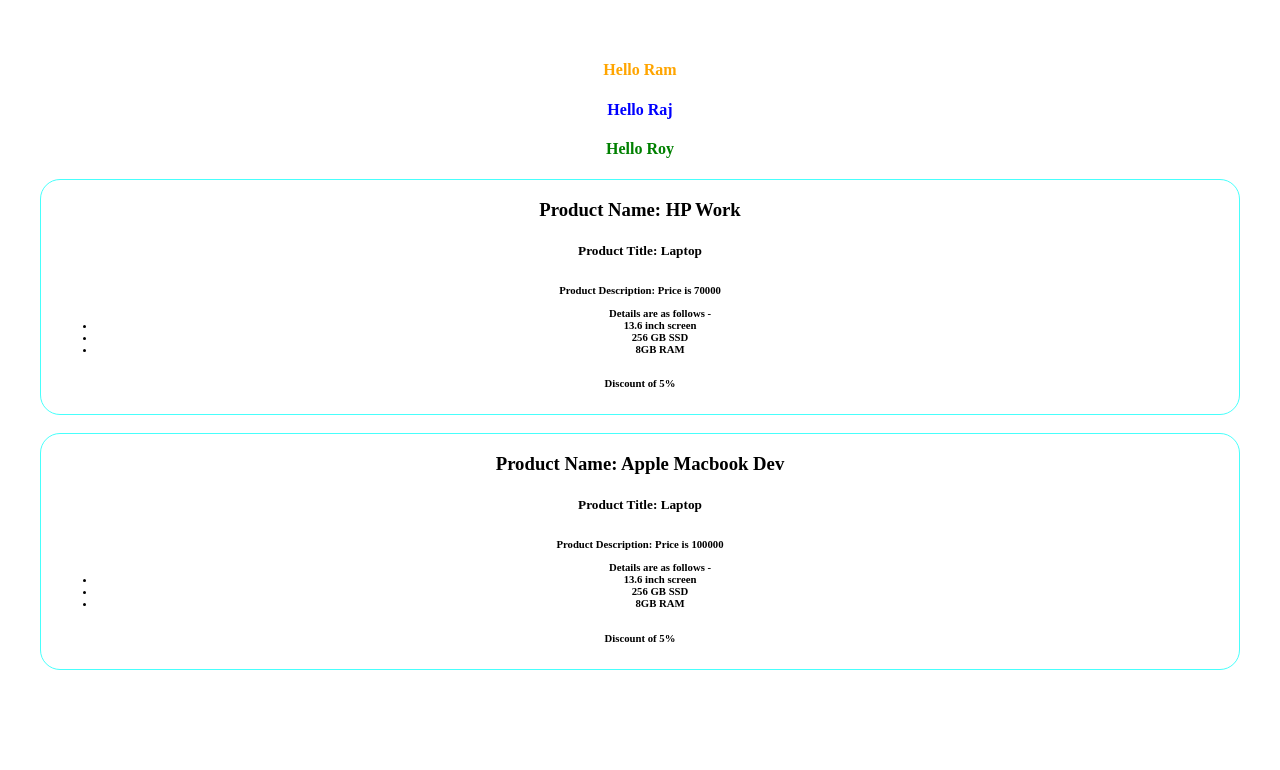
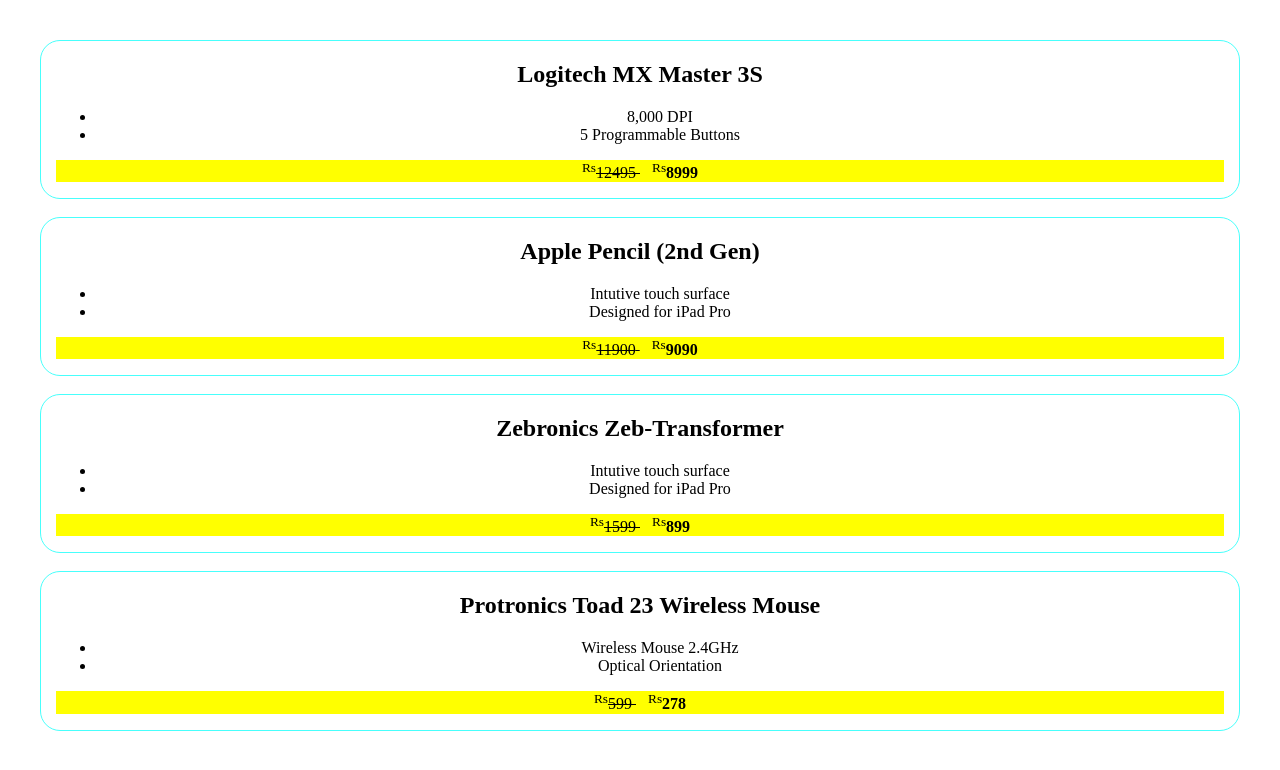
Before and after one commit to DGSudheer/react, a React (Vite) app in the folder vite-project/: page / in a window 1280 px wide. Shown: the top 770 px of the page. Built offline with nearby package versions, Linux system fonts and the light colour scheme.

Commit message:
temp commit

```diff
--- a/vite-project/src/App.jsx
+++ b/vite-project/src/App.jsx
@@ -1,22 +1,16 @@
 import './App.css'
-import { Title } from './Title.jsx'
 import ProductList from './ProductList.jsx'
 import NameList from './NameList.jsx'
-
-function Description(){
-  return <p>This is to announce that I'm lazy!</p>
-}
+import Title from './Title.jsx'
+import Description from './Description.jsx'
+import Price from './Price.jsx'
 
 function App() {
   return (
-    // <div>
-    //   <Description />
-    //   <h1>Apple!</h1>
-    //   <Title />
-    // </div>
     <>
-      <NameList />
       <ProductList />
+      {/* <NameList />
+      <ProductList /> */}
     </>
   );
 }
--- /dev/null
+++ b/vite-project/src/Description.jsx
@@ -0,0 +1,11 @@
+function Description({details}){
+    return(
+        <div className="Description">
+            <ul>
+                { details.map( (x) => <li>{x}</li> ) }
+            </ul>
+        </div>
+    )
+}
+
+export default Description
--- /dev/null
+++ b/vite-project/src/Price.jsx
@@ -0,0 +1,12 @@
+function Price({oldPrice, currentPrice}){
+    let styles = {
+        backgroundColor : 'yellow'
+    };
+    return(
+        <div className="Price" style={styles}>
+            <p><sup>Rs</sup><s>{oldPrice} </s> &ensp; <sup>Rs</sup><b>{currentPrice}</b></p>
+        </div>
+    )
+}
+
+export default Price
--- /dev/null
+++ b/vite-project/src/ProductList.css
@@ -0,0 +1,6 @@
+.Product{
+    border: 1.5px solid rgb(72, 255, 252);
+    border-radius: 20px;
+    margin-bottom: 18px;
+    padding: 0 15px 0 15px;
+}
--- a/vite-project/src/ProductList.jsx
+++ b/vite-project/src/ProductList.jsx
@@ -1,11 +1,37 @@
-import Product from "./Product.jsx"
+import Title from "./Title.jsx";
+import Description from "./Description.jsx";
+import Price from "./Price.jsx";
+import './Product.css'
+//import Product from "./Product.jsx"
 
 function ProductList(){
-    let details = ["13.6 inch screen", "256 GB SSD", "8GB RAM"];
+    const f1 = ["8,000 DPI", "5 Programmable Buttons"];
+    const f2 = ["Intutive touch surface", "Designed for iPad Pro"];
+    const f3 = ["Wireless Mouse 2.4GHz", "Optical Orientation"];
     return(
         <>
-            <Product title="Laptop" name="HP Work" price={70000} features={details}/>
-            <Product title="Laptop" name="Apple Macbook Dev" price={100000} features={details}/>
+            {/* <Product title="Laptop" name="HP Work" price={70000} features={details}/>
+            <Product title="Laptop" name="Apple Macbook Dev" price={100000} features={details}/> */}
+            <div className="Product">
+                <Title title="Logitech MX Master 3S"/>
+                <Description details={f1}/>
+                <Price oldPrice={12495} currentPrice={8999}/>
+            </div>
+            <div className="Product">
+                <Title title="Apple Pencil (2nd Gen)"/>
+                <Description details={f2}/>
+                <Price oldPrice={11900} currentPrice={9090}/>
+            </div>
+            <div className="Product">
+                <Title title="Zebronics Zeb-Transformer"/>
+                <Description details={f2}/>
+                <Price oldPrice={1599} currentPrice={899}/>
+            </div>
+            <div className="Product">
+                <Title title="Protronics Toad 23 Wireless Mouse"/>
+                <Description details={f3}/>
+                <Price oldPrice={599} currentPrice={278}/>
+            </div>
         </>
     );
 }
--- a/vite-project/src/Title.jsx
+++ b/vite-project/src/Title.jsx
@@ -1,5 +1,9 @@
-function Title(){
-    return <h4>Macbook Pro</h4>;
+function Title({title}){
+    return(
+        <div className="Title">
+            <h2 style={{textAlign: 'center'}}>{title}</h2>
+        </div>
+    );
 }
 
-export { Title }
+export default Title
```
Also changed, not shown: 1 other file (tests, documents, lock files or other folders).
